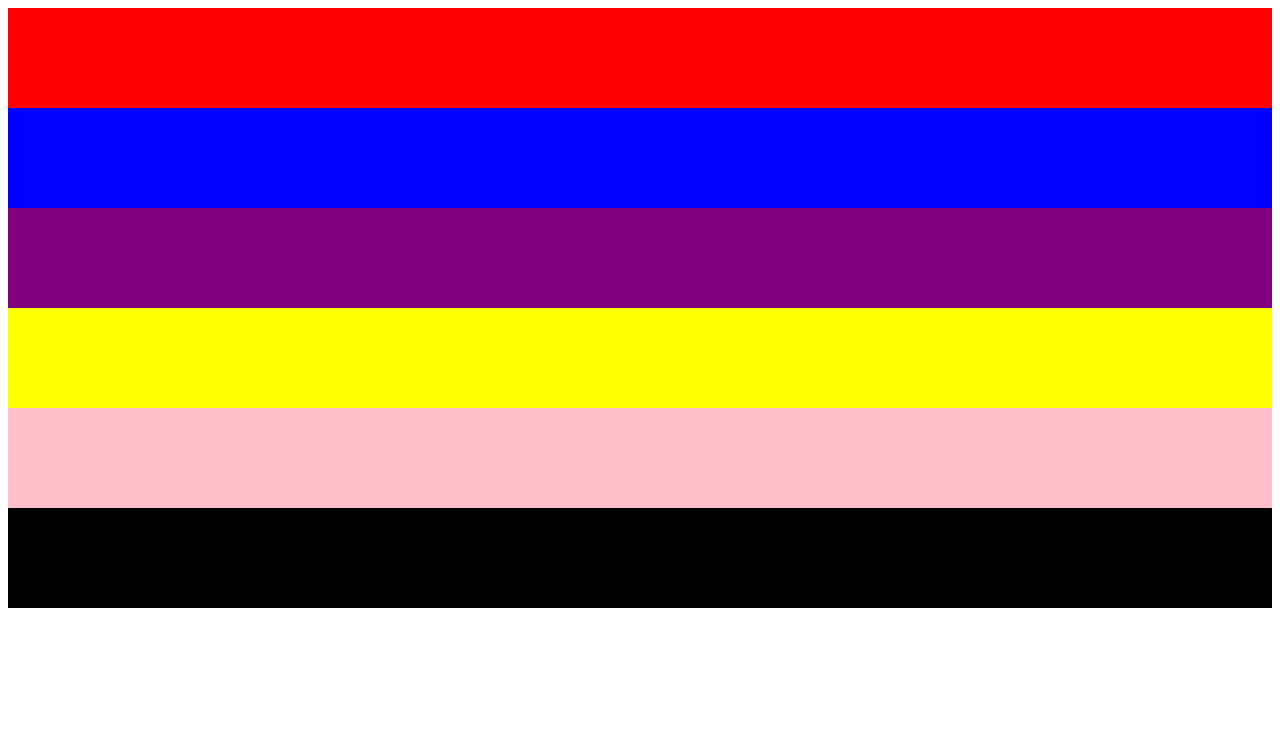
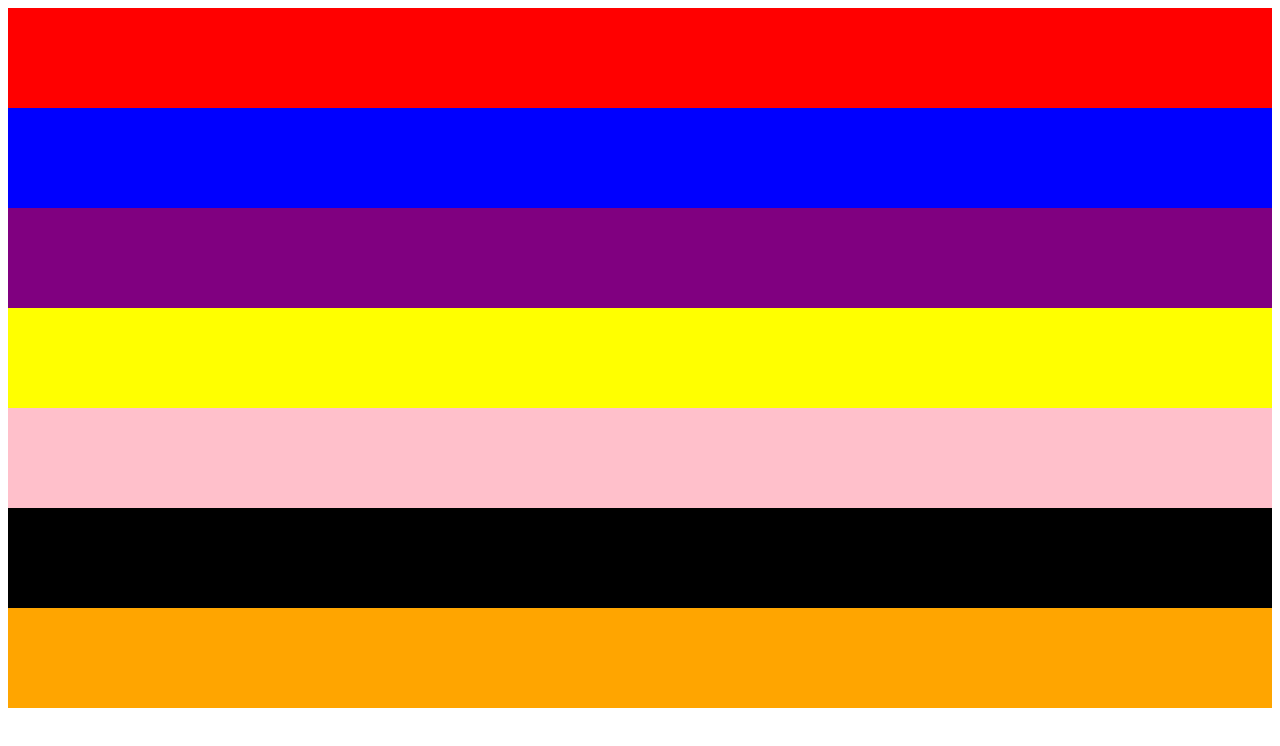
Before and after one commit to kurtfan/python_script, a plain HTML site: page index.html in a window 1280 px wide. Drawn offline with Linux system fonts and the light colour scheme.

```diff
--- a/index.html
+++ b/index.html
@@ -11,6 +11,7 @@
     <div style="background-color:yellow; height:100px; weight:100px"></div>
     <div style="background-color:pink; height:100px; weight:100px"></div>
     <div style="background-color:black; height:100px; weight:100px"></div>
+    <div style="background-color:orange; height:100px; weight:100px"></div>
 
 </body>
 </html>
```
